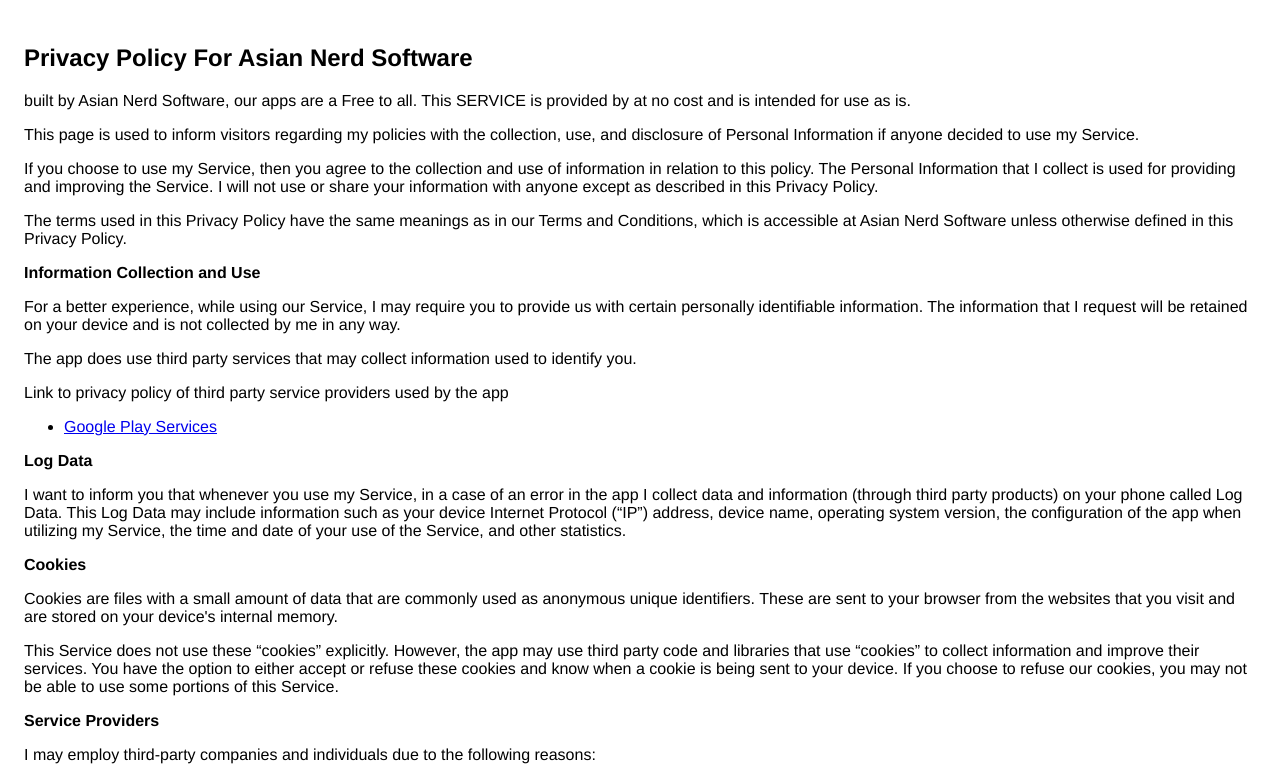
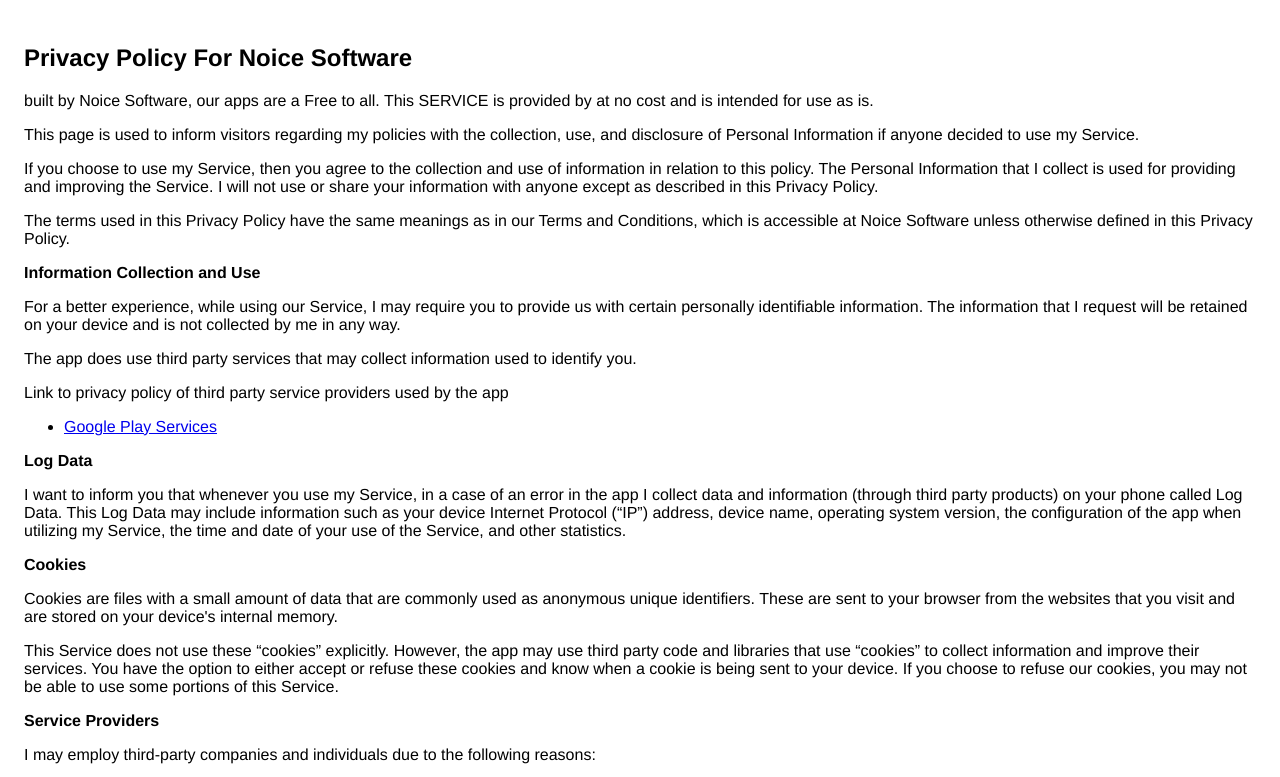
Before and after one commit to Guuzzeji/Privacy-Policy-For-App-Software, a plain HTML site: page index.html in a window 1280 px wide. Shown: the top 777 px of the page. Drawn offline with Linux system fonts and the light colour scheme.

Commit message:
Change from Asian Nerd Software to Noice Software

```diff
--- a/index.html
+++ b/index.html
@@ -3,12 +3,12 @@
     <head>
       <meta charset='utf-8'>
       <meta name='viewport' content='width=device-width'>
-      <title>Privacy Policy For Asian Nerd Software</title>
+      <title>Privacy Policy For Noice Software</title>
       <style> body { font-family: 'Helvetica Neue', Helvetica, Arial, sans-serif; padding:1em; } </style>
     </head>
     <body>
-    <h2>Privacy Policy For Asian Nerd Software</h2> <p>
-                     built by Asian Nerd Software, our apps are
+    <h2>Privacy Policy For Noice Software</h2> <p>
+                     built by Noice Software, our apps are
                     a Free to all. This SERVICE is provided by
                      at no cost and is intended for
                     use as is.
@@ -28,7 +28,7 @@
                   </p> <p>
                     The terms used in this Privacy Policy have the same meanings
                     as in our Terms and Conditions, which is accessible at
-                    Asian Nerd Software unless otherwise defined in this Privacy
+                    Noice Software unless otherwise defined in this Privacy
                     Policy.
                   </p> <p><strong>Information Collection and Use</strong></p> <p>
                     For a better experience, while using our Service,
```
